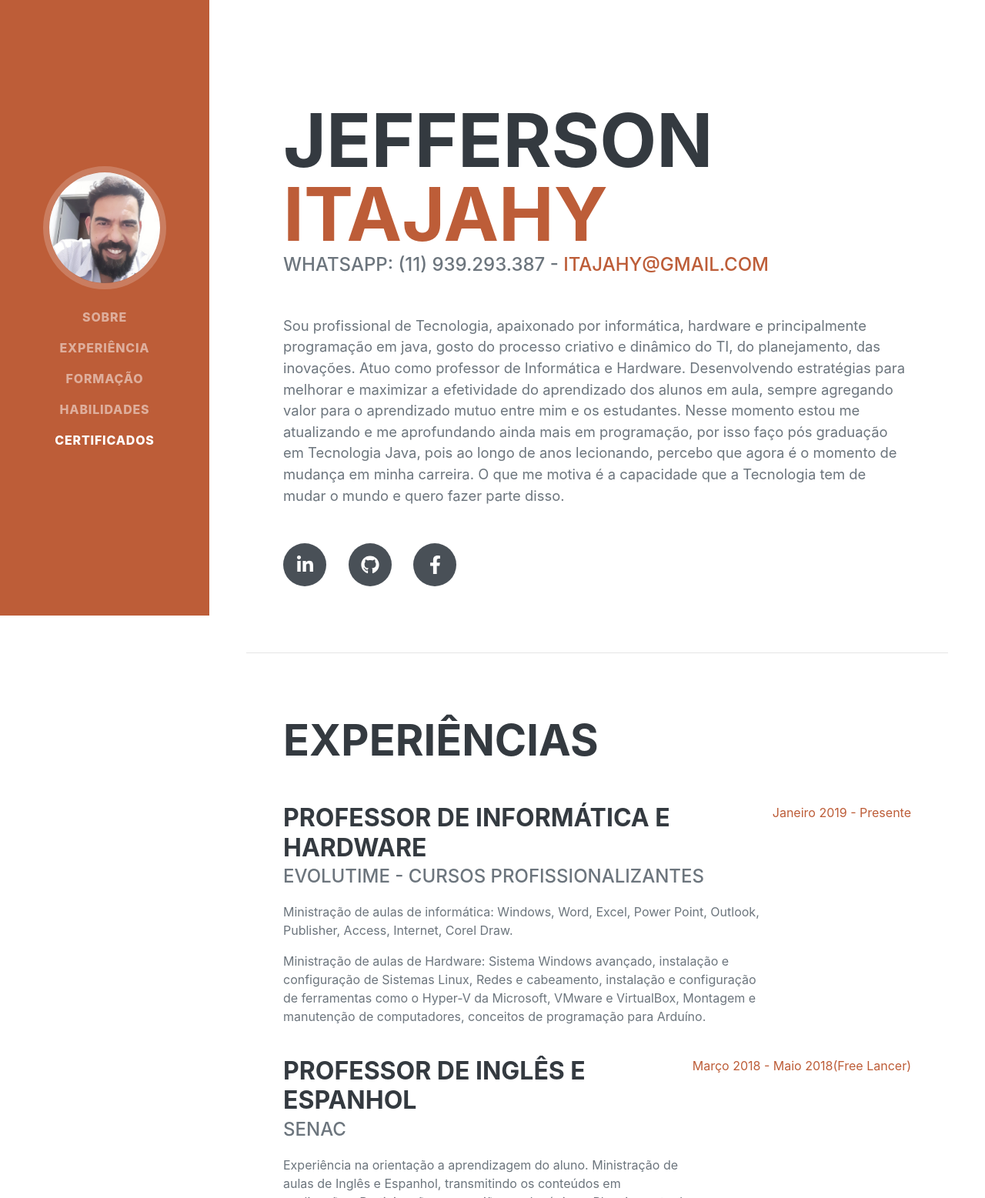
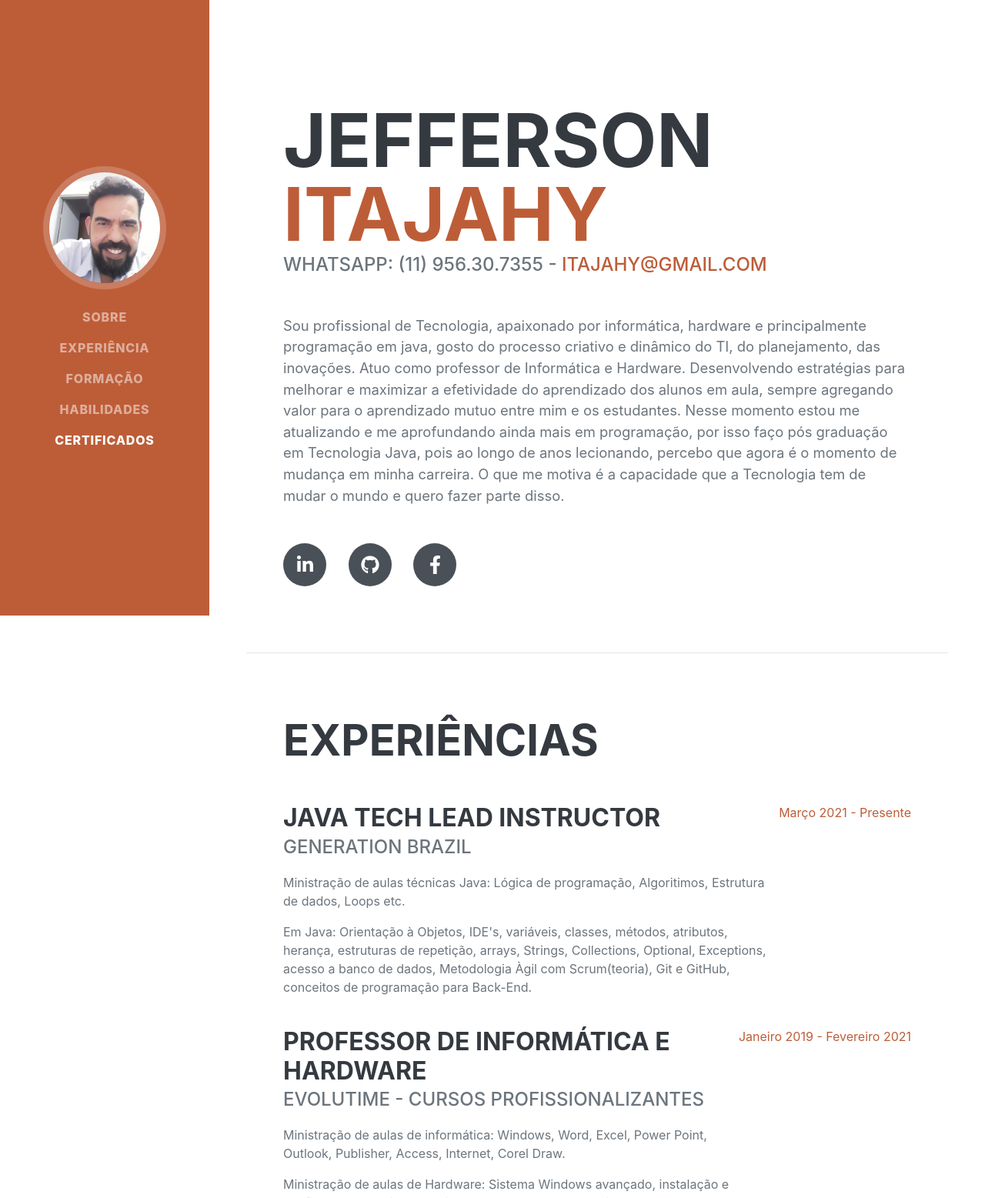
Before and after one commit to Jefferson-Itajahy/curriculo, a plain HTML site: page index.html in a window 1280 px wide. Shown: the top 1557 px of the page at 77% size. Drawn offline with nearby package versions, Linux system fonts and the light colour scheme; a web font is replaced by a local one.

Commit message:
Atualização

```diff
--- a/index.html
+++ b/index.html
@@ -43,7 +43,7 @@
                         <span class="text-primary">Itajahy</span>
                     </h1>
                     <div class="subheading mb-5">
-                        Whatsapp: (11) 939.293.387 -
+                        Whatsapp: (11) 956.30.7355 -
                         <a href="mailto:itajahy@gmail.com">itajahy@gmail.com</a>
                     </div>
                     <p class="lead mb-5">Sou profissional de Tecnologia, apaixonado por informática, hardware e principalmente programação em java,
@@ -65,6 +65,17 @@
             <section class="resume-section" id="experience">
                 <div class="resume-section-content">
                     <h2 class="mb-5">Experiências</h2>
+			<div class="d-flex flex-column flex-md-row justify-content-between mb-4">
+                        <div class="flex-grow-1">
+                            <h3 class="mb-0">Java Tech Lead Instructor</h3>
+                            <div class="subheading mb-3">Generation Brazil</div>
+                            <p>Ministração de aulas técnicas Java: Lógica de programação, Algoritimos, Estrutura de dados, Loops etc.</p>
+							   <p>Em Java: Orientação à Objetos, IDE's, variáveis, classes, métodos, atributos, herança, estruturas de repetição, arrays,
+							   Strings, Collections, Optional, Exceptions, acesso a banco de dados,
+							   Metodologia Àgil com Scrum(teoria), Git e GitHub, conceitos de programação para Back-End.</p>
+                        </div>
+                        <div class="flex-shrink-0"><span class="text-primary">Março 2021 - Presente</span></div>
+                    </div>
                     <div class="d-flex flex-column flex-md-row justify-content-between mb-4">
                         <div class="flex-grow-1">
                             <h3 class="mb-0">Professor de Informática e Hardware</h3>
@@ -74,7 +85,7 @@
 							   instalação e configuração de ferramentas como o Hyper-V da Microsoft,
 							   VMware e VirtualBox, Montagem e manutenção de computadores, conceitos de programação para Arduíno.</p>
                         </div>
-                        <div class="flex-shrink-0"><span class="text-primary">Janeiro 2019 - Presente</span></div>
+                        <div class="flex-shrink-0"><span class="text-primary">Janeiro 2019 - Fevereiro 2021</span></div>
                     </div>
                     <div class="d-flex flex-column flex-md-row justify-content-between mb-4">
                         <div class="flex-grow-1">
```
